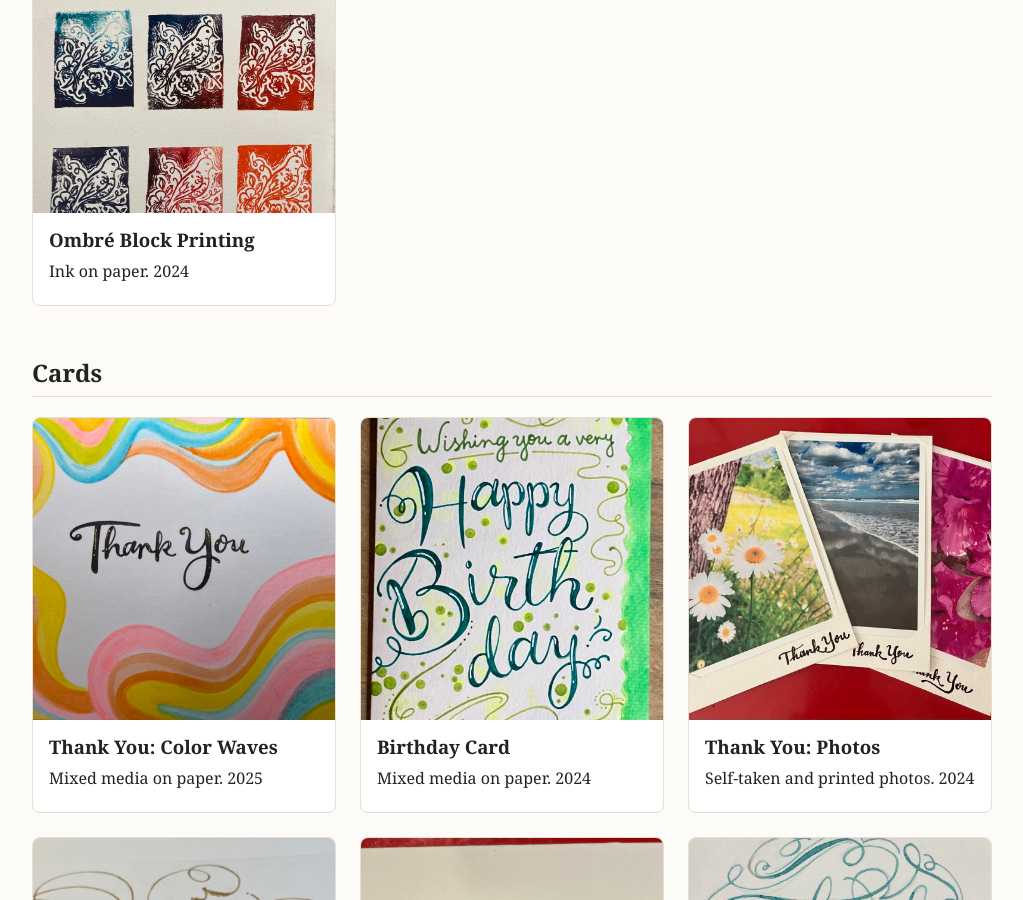
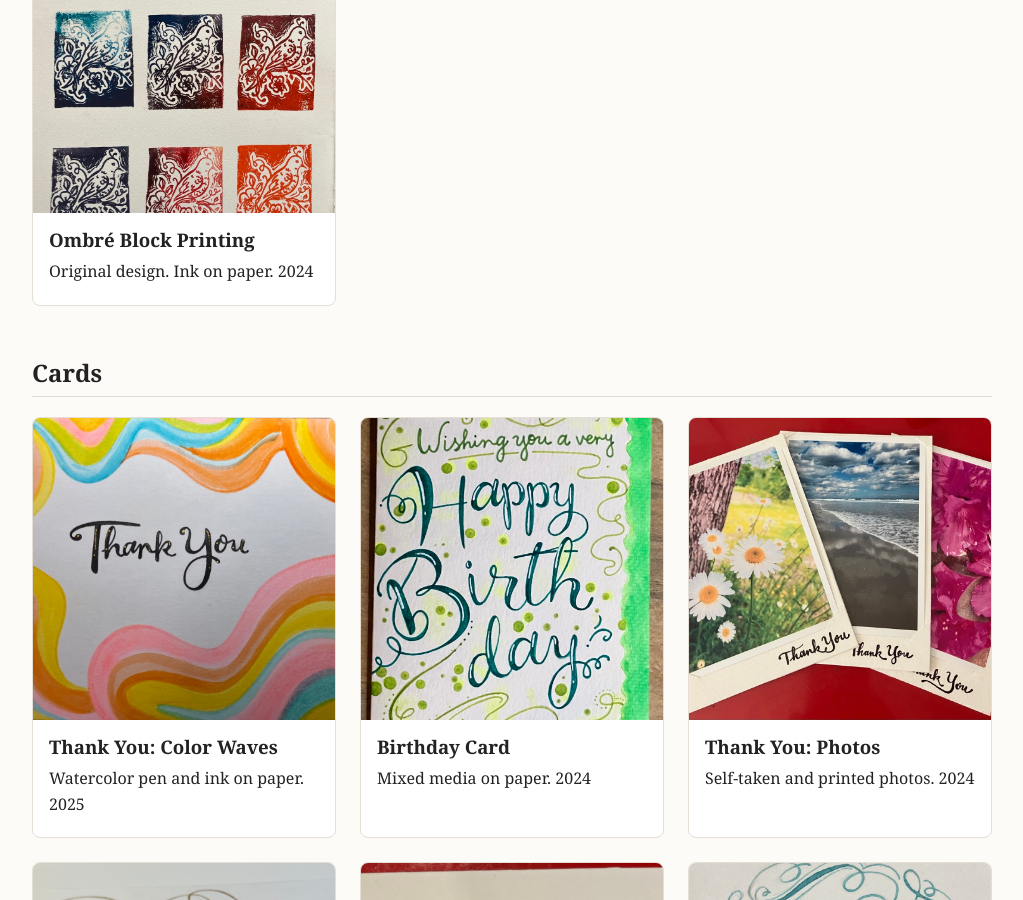
Before and after one commit to DJLiZe/portfolio, a Jekyll site: the page built from index.html, in a window 1280 px wide and 900 px high, scrolled down 840 px. Shown: the whole window, without its empty margins (128-1151 px from the left). Built offline with Jekyll 4.4.1, drawn with Linux system fonts in a browser that asks for light colours.

Commit message:
Update art.yml

```diff
--- a/_data/art.yml
+++ b/_data/art.yml
@@ -20,7 +20,7 @@
 
 - title: Ombré Block Printing
   category: School Projects
-  description: Ink on paper. 2024
+  description: Original design. Ink on paper. 2024
   image: /assets/img/bird-block-print.jpg
   alt: Nine block prints of the same bird-on-a-flowering-branch design arranged in a grid, each pulled in a different ink color from teal and blue to navy, red, and orange.
 
@@ -99,7 +99,7 @@
 
 - title: "Thank You: Color Waves"
   category: Cards
-  description: Mixed media on paper. 2025
+  description: Watercolor pen and ink on paper. 2025
   image: /assets/img/thank-you-waves-card.jpg
   alt: A Thank You card with black hand lettering in the center, framed by wavy retro-style bands of pink, orange, yellow, and blue watercolor.
 
```
